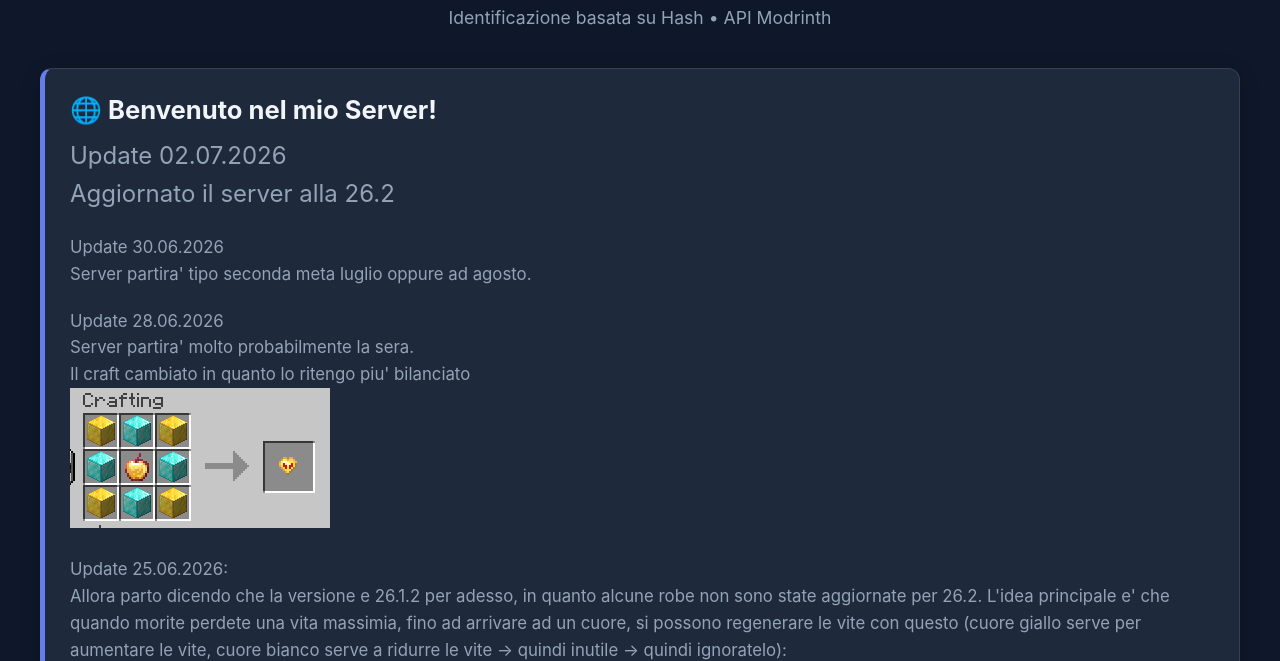
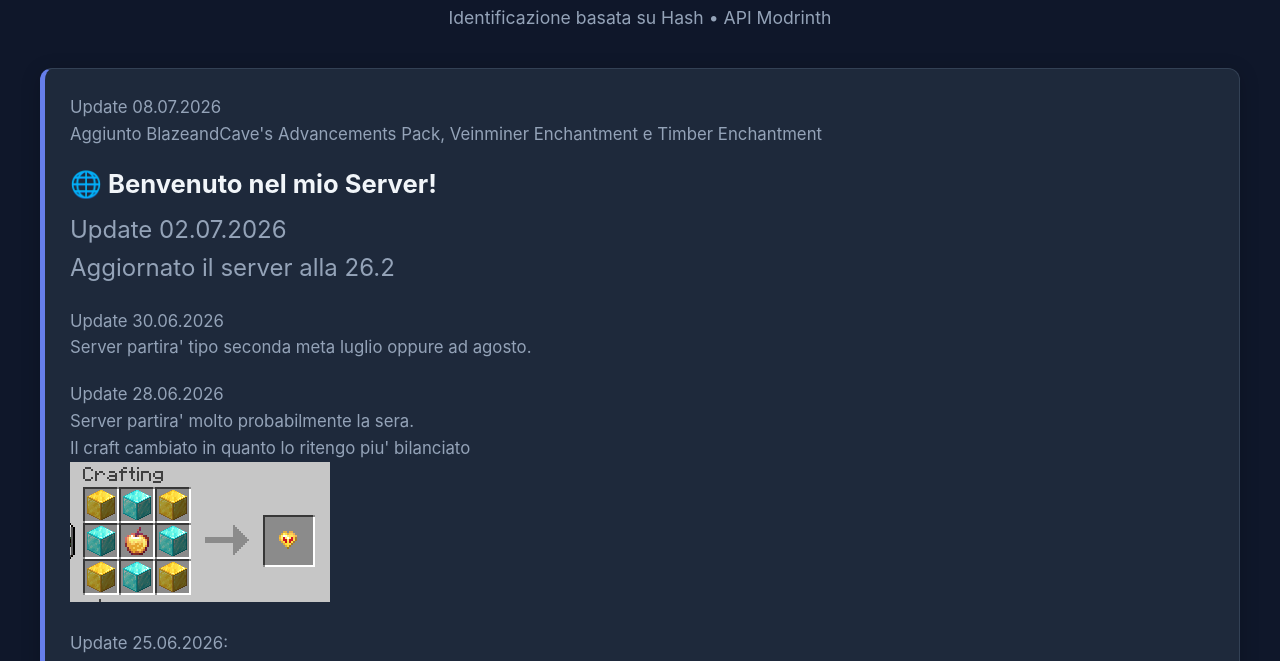
Before and after one commit to d1meko/d1meko.github.io, a plain HTML site: page index.html in a window 1280 px wide. Shown: the part 72-733 px from the top of the page. Drawn offline with Linux system fonts and the light colour scheme.

Commit message:
Add files via upload

```diff
--- a/index.html
+++ b/index.html
@@ -128,6 +128,10 @@
         <p class="subtitle">Identificazione basata su Hash • API Modrinth</p>
 
         <div class="server-description-card">
+            <p class="server-text">
+                Update 08.07.2026<br>
+                Aggiunto BlazeandCave's Advancements Pack, Veinminer Enchantment e Timber Enchantment
+            </p>
             <h2>🌐 Benvenuto nel mio Server!</h2>
             <p class="server-text" style="font-size: 1.5rem;">
                 Update 02.07.2026<br>
@@ -345,6 +349,33 @@
                 loaders: ["fabric"],
                 categories: ["vanilla+"],
                 link: "https://modrinth.com/datapack/too-expensive-removed"
+            },
+            {
+                name: "BlazeandCave's Advancements Pack",
+                searchId: "blazeandcave advancements pack",
+                image: "https://cdn.modrinth.com/data/VoVJ47kN/88a39593e6ef876d0a22ebb3fcfa398c223bea3c.png",
+                description: "Achivment",
+                loaders: ["fabric"],
+                categories: ["ottimizzazione"],
+                link: "https://modrinth.com/datapack/blazeandcaves-advancements-pack"
+            },
+            {
+                name: "Veinminer Enchantment",
+                searchId: "veinminer enchantment",
+                image: "https://cdn.modrinth.com/data/EfcAYyUG/9fd4dfb79de1d353bb6cc43c426881f604260dc1.png",
+                description: "Veinminer Enchantment",
+                loaders: ["fabric"],
+                categories: ["ottimizzazione"],
+                link: "https://modrinth.com/datapack/ly-veinminer-enchantment"
+            },
+            {
+                name: "Timber Enchantment",
+                searchId: "timber enchantment",
+                image: "https://cdn.modrinth.com/data/niwEgO5W/02c1d610aa02e20c540d9ed9dcf37736d747639e.png",
+                description: "Timber Enchantment",
+                loaders: ["fabric"],
+                categories: ["ottimizzazione"],
+                link: "https://modrinth.com/datapack/timber-enchantment"
             }
         ];
 
```
